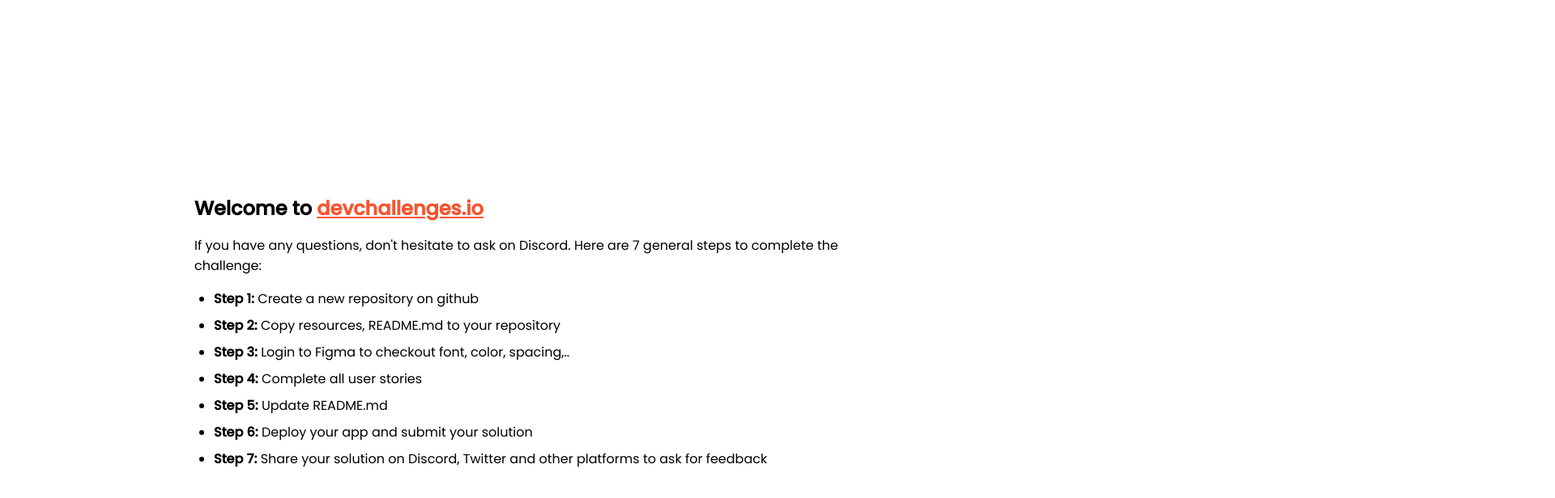
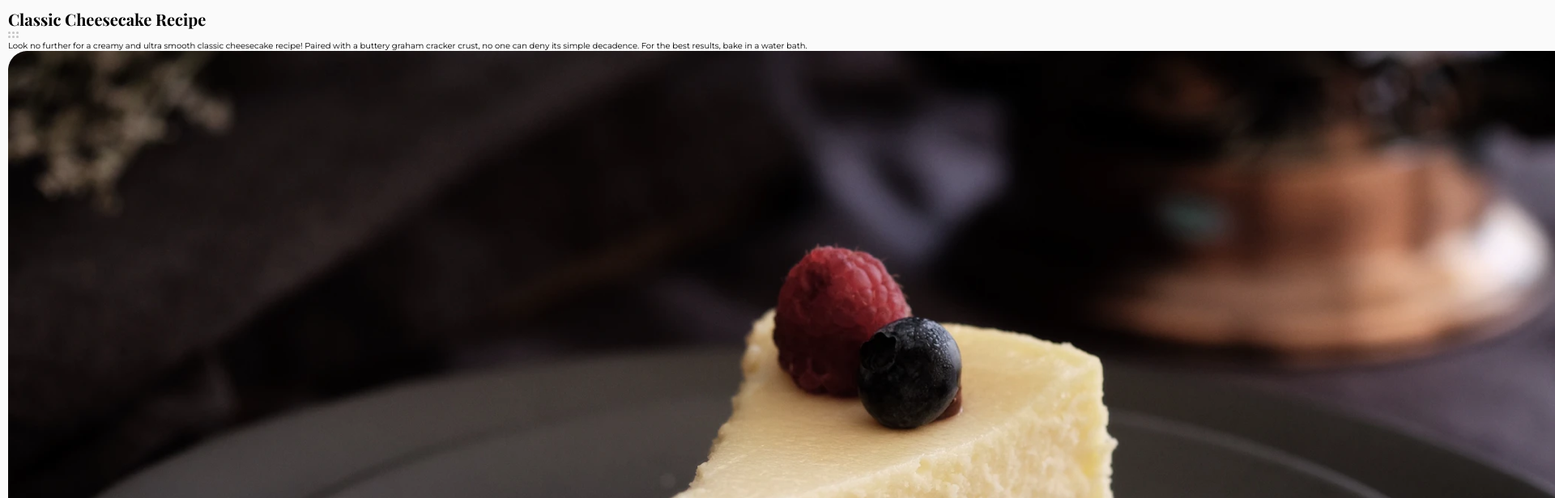
Before and after one commit to Yeshua7dm/recipe-page, a plain HTML site: page index.html in a window 1280 px wide. Shown: the top 616 px of the page at 81% size, 1920 px wide, since content can reach past the window. Drawn offline with nearby package versions, Linux system fonts and the light colour scheme.

Commit message:
initialized repo

```diff
--- a/index.html
+++ b/index.html
@@ -1,95 +1,42 @@
 <!DOCTYPE html>
 <html lang="en">
-  <head>
-    <meta charset="utf-8" />
-    <meta
-      name="viewport"
-      content="width=device-width, initial-scale=1,
-  maximum-scale=5"
-    />
 
-    <link rel="icon" href="devchallenges.png" />
+<head>
+  <meta charset="UTF-8">
+  <meta http-equiv="X-UA-Compatible" content="IE=edge">
+  <meta name="viewport" content="width=device-width, initial-scale=1.0">
+  <title>Recipe Page</title>
+  <link href="https://fonts.googleapis.com/icon?family=Material+Icons" rel="stylesheet">
+  <link rel="stylesheet" href="style.css">
+</head>
 
-    <link
-      rel="shortcut icon"
-      type="image/x-icon"
-      href="https://devchallenges.io/"
-    />
+<body>
+  <div class="container">
+    <header>
+      <h1>Classic Cheesecake Recipe</h1>
+      <article>
+        <img src="6dots.svg" alt="6 dots">
+        <p>Look no further for a creamy and ultra smooth classic cheesecake recipe! Paired with a buttery graham cracker crust, no
+        one can deny its simple decadence. For the best results, bake in a water bath.</p>
+      </article>
+      <img src="photo1.png" alt="recipe">
+    </header>
+    <main>
+      <aside>
 
-    <link
-      href="https://fonts.googleapis.com/css2?family=Poppins:wght@400;500&display=swap"
-      rel="stylesheet"
-    />
+      </aside>
+      <section>
+        <div>
+          <h2>Ingredients</h2>
+        article
+        </div>
+        <div>
+          <h2>Instructions</h2>
+        </div>
+      </section>
+    </main>
+    <footer></footer>
+  </div>
+</body>
 
-    <title>Devchallenges</title>
-
-    <style>
-      body {
-        font-family: "Poppins", sans-serif;
-      }
-
-      ul {
-        padding-left: 24px;
-      }
-
-      li {
-        margin-bottom: 8px;
-      }
-
-      .welcome {
-        max-width: 800px;
-        margin: 0 auto;
-      }
-
-      .welcome-text {
-        margin-top: 30vh;
-        font-weight: 500;
-      }
-
-      .welcome-text p {
-        font-size: 1rem;
-        font-weight: 400;
-      }
-
-      .welcome-text h1 {
-        font-size: 1.5rem;
-      }
-
-      .welcome-text a {
-        color: #f7542e;
-      }
-    </style>
-  </head>
-  <body>
-    <div class="welcome">
-      <div class="welcome-text">
-        <h1>
-          Welcome to
-          <a href="https://devchallenges.io/" target="_blank"
-            >devchallenges.io</a
-          >
-        </h1>
-
-        <p>
-          If you have any questions, don't hesitate to ask on Discord. Here are
-          7 general steps to complete the challenge:
-        </p>
-      </div>
-
-      <ul>
-        <li><b>Step 1:</b> Create a new repository on github</li>
-        <li><b>Step 2:</b> Copy resources, README.md to your repository</li>
-        <li>
-          <b>Step 3:</b> Login to Figma to checkout font, color, spacing,..
-        </li>
-        <li><b>Step 4:</b> Complete all user stories</li>
-        <li><b>Step 5:</b> Update README.md</li>
-        <li><b>Step 6:</b> Deploy your app and submit your solution</li>
-        <li>
-          <b>Step 7:</b> Share your solution on Discord, Twitter and other
-          platforms to ask for feedback
-        </li>
-      </ul>
-    </div>
-  </body>
 </html>
--- /dev/null
+++ b/style.css
@@ -0,0 +1,27 @@
+@import url("https://fonts.googleapis.com/css2?family=Montserrat:wght@400;500&family=Playfair+Display:wght@400;700&display=swap");
+
+:root {
+  font-size: 10px;
+  font-family: "Montserrat", serif;
+}
+* {
+  box-sizing: border-box;
+  padding: 0;
+  margin: 0;
+}
+body {
+  background-color: #fafafa;
+}
+h1,
+h2,
+h3,
+h4 {
+  font-family: "Playfair Display", serif;
+}
+h4 {
+  font-style: italic;
+  font-weight: 400;
+}
+.container {
+  padding: 1rem;
+}
```
